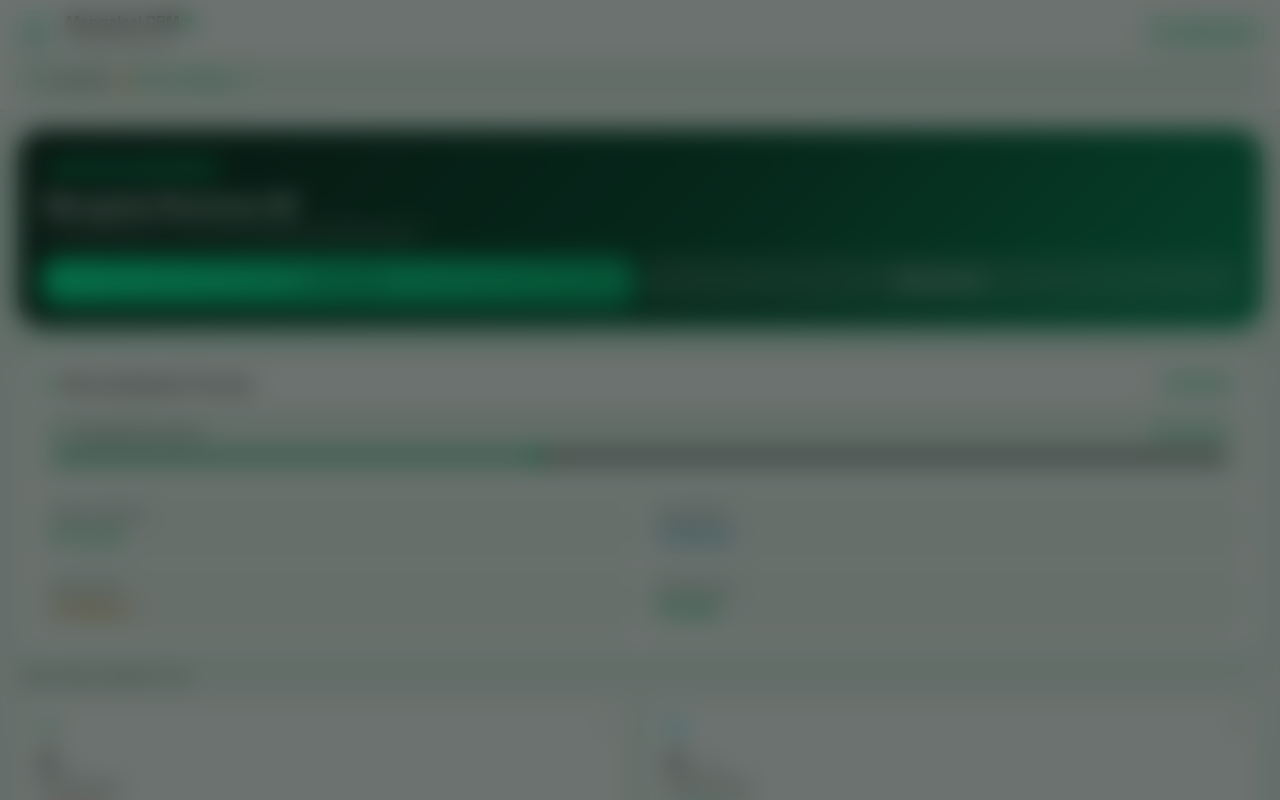
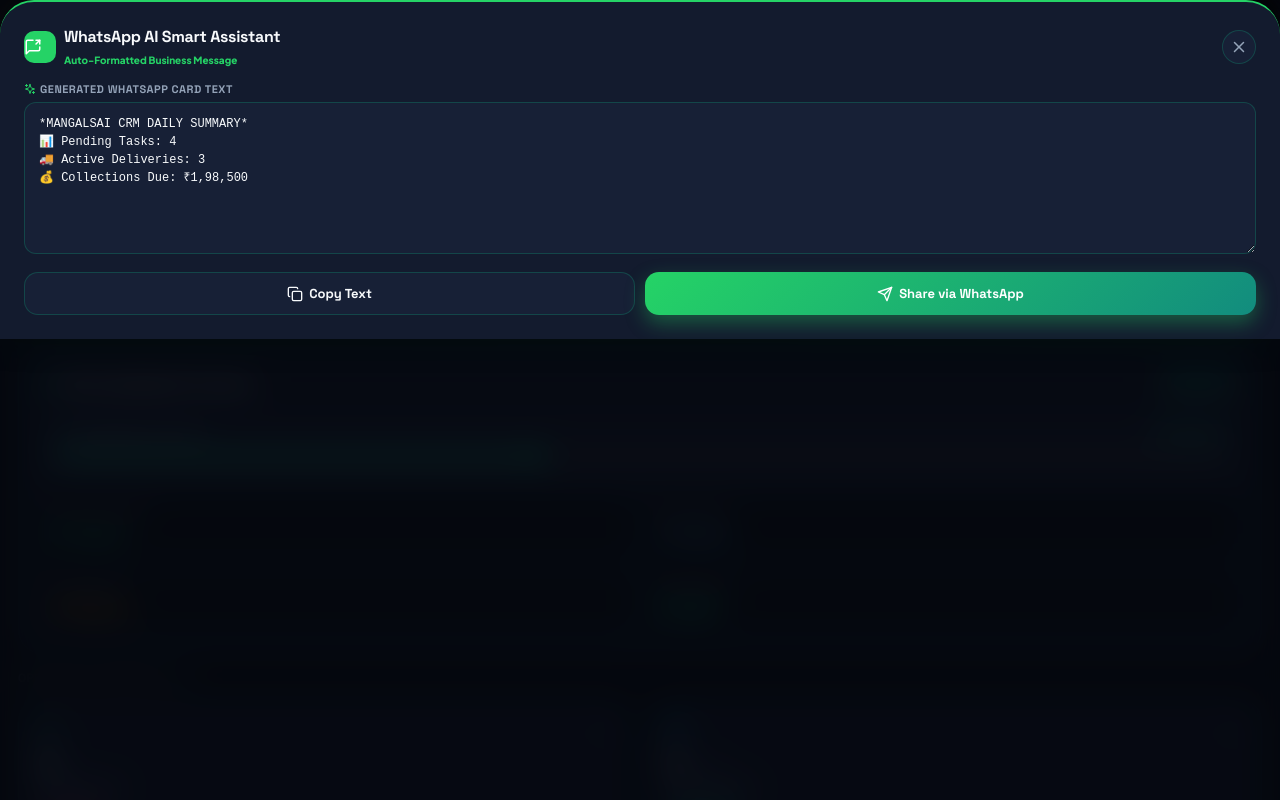
Before and after one commit to AbhishekYM/mangalsai-crm-mobile, a React (Vite) app: page / in a window 1280 px wide. Both pictures are taken after a click on the button "WA Assistant". Shown: the top 800 px of the page. Built offline with nearby package versions, Linux system fonts and the light colour scheme; the HTML template or start-up script is replaced by a standard one.

Commit message:
feat: Ultra-Modern Cyber Dark Theme design system overhaul

```diff
--- a/src/index.css
+++ b/src/index.css
@@ -1,47 +1,47 @@
 /* ==========================================================================
-   APEX CYBER-EMERALD — EXCLUSIVE LIGHT THEME DESIGN SYSTEM
+   APEX CYBER-EMERALD — ULTRA-MODERN DARK THEME DESIGN SYSTEM
    ========================================================================== */
 
 :root {
   --font-display: 'Space Grotesk', sans-serif;
   --font-body: 'Plus Jakarta Sans', sans-serif;
 
-  /* EXCLUSIVE FUTURISTIC PRISTINE CYBER LIGHT THEME */
-  --bg-app: #EAF2F0;
-  --bg-primary: #F2F7F5;
-  --bg-card: #FFFFFF;
-  --bg-card-hover: #EBF5F1;
-  --bg-secondary: #E8F3EE;
+  /* EXCLUSIVE ULTRA-MODERN CYBER DARK THEME */
+  --bg-app: #0B0F17;
+  --bg-primary: #0B0F17;
+  --bg-card: #131B2E;
+  --bg-card-hover: #1A243B;
+  --bg-secondary: #172036;
 
-  --border-color: rgba(0, 180, 115, 0.22);
+  --border-color: rgba(0, 245, 160, 0.18);
   --border-glow: rgba(0, 245, 160, 0.5);
 
-  --text-primary: #06120D;
-  --text-secondary: #2B423A;
-  --text-muted: #5B756C;
+  --text-primary: #F8FAFC;
+  --text-secondary: #94A3B8;
+  --text-muted: #64748B;
 
   /* Signature Cyber-Emerald Accents */
-  --accent-mint: #00B473;
+  --accent-mint: #00F5A0;
   --accent-neon: #00F5A0;
   --accent-cyan: #00D9F6;
-  --accent-gradient: linear-gradient(135deg, #00F5A0 0%, #00B473 60%, #00A3C4 100%);
-  --accent-gradient-glow: linear-gradient(135deg, rgba(0, 245, 160, 0.2) 0%, rgba(0, 180, 115, 0.1) 100%);
+  --accent-gradient: linear-gradient(135deg, #00F5A0 0%, #00B473 60%, #00D9F6 100%);
+  --accent-gradient-glow: linear-gradient(135deg, rgba(0, 245, 160, 0.25) 0%, rgba(0, 217, 246, 0.15) 100%);
 
-  --status-success: #00B473;
-  --status-success-bg: rgba(0, 180, 115, 0.12);
-  --status-warning: #D97706;
-  --status-warning-bg: rgba(217, 119, 6, 0.12);
-  --status-danger: #E11D48;
-  --status-danger-bg: rgba(225, 29, 72, 0.12);
-  --status-info: #0284C7;
-  --status-info-bg: rgba(2, 132, 199, 0.12);
+  --status-success: #00F5A0;
+  --status-success-bg: rgba(0, 245, 160, 0.15);
+  --status-warning: #F59E0B;
+  --status-warning-bg: rgba(245, 158, 11, 0.15);
+  --status-danger: #FF4D6D;
+  --status-danger-bg: rgba(255, 77, 109, 0.15);
+  --status-info: #38BDF8;
+  --status-info-bg: rgba(56, 189, 248, 0.15);
 
-  --header-bg: rgba(255, 255, 255, 0.92);
-  --bottom-nav-bg: rgba(255, 255, 255, 0.94);
+  --header-bg: rgba(11, 15, 23, 0.88);
+  --bottom-nav-bg: rgba(11, 15, 23, 0.90);
 
-  --shadow-sm: 0 4px 14px rgba(0, 180, 115, 0.06);
-  --shadow-md: 0 12px 32px rgba(0, 180, 115, 0.1);
-  --shadow-mint-glow: 0 0 25px rgba(0, 245, 160, 0.35);
+  --shadow-sm: 0 4px 14px rgba(0, 0, 0, 0.3);
+  --shadow-md: 0 12px 32px rgba(0, 0, 0, 0.5);
+  --shadow-mint-glow: 0 0 25px rgba(0, 245, 160, 0.3);
 }
 
 * {
@@ -104,33 +104,35 @@ body {
   padding-bottom: 160px;
 }
 
-.screen-container::-webkit-scrollbar { width: 3px; }
+.screen-container::-webkit-scrollbar { width: 4px; }
 .screen-container::-webkit-scrollbar-track { background: transparent; }
-.screen-container::-webkit-scrollbar-thumb { background: var(--border-color); border-radius: 3px; }
+.screen-container::-webkit-scrollbar-thumb { background: rgba(0, 245, 160, 0.3); border-radius: 4px; }
 
-/* Cards */
+/* Modern Cyber Cards */
 .card {
   background: var(--bg-card);
   border: 1px solid var(--border-color);
   border-radius: 24px;
   padding: 20px;
   margin-bottom: 16px;
-  box-shadow: var(--shadow-md);
-  transition: all 0.25s ease;
+  box-shadow: 0 10px 30px rgba(0, 0, 0, 0.4);
+  transition: all 0.25s cubic-bezier(0.16, 1, 0.3, 1);
   position: relative;
   overflow: hidden;
+  backdrop-filter: blur(12px);
 }
 
 .card:hover {
   border-color: var(--border-glow);
-  box-shadow: var(--shadow-md), var(--shadow-mint-glow);
+  box-shadow: 0 12px 35px rgba(0, 0, 0, 0.5), var(--shadow-mint-glow);
+  transform: translateY(-2px);
 }
 
 .card:active {
   transform: scale(0.985);
 }
 
-/* Badges */
+/* Cyber Badges */
 .badge {
   display: inline-flex;
   align-items: center;
@@ -147,14 +149,15 @@ body {
   flex-shrink: 0;
 }
 
-.badge-mint { background: rgba(0, 180, 115, 0.12); color: var(--accent-mint); border: 1px solid rgba(0, 180, 115, 0.3); }
-.badge-success { background: var(--status-success-bg); color: var(--status-success); border: 1px solid rgba(0, 180, 115, 0.3); }
-.badge-warning { background: var(--status-warning-bg); color: var(--status-warning); border: 1px solid rgba(217, 119, 6, 0.3); }
-.badge-danger { background: var(--status-danger-bg); color: var(--status-danger); border: 1px solid rgba(225, 29, 72, 0.3); }
-.badge-info { background: var(--status-info-bg); color: var(--status-info); border: 1px solid rgba(2, 132, 199, 0.3); }
-.badge-primary { background: rgba(0, 180, 115, 0.12); color: var(--accent-mint); border: 1px solid rgba(0, 180, 115, 0.3); }
+.badge-mint { background: rgba(0, 245, 160, 0.15); color: var(--accent-mint); border: 1px solid rgba(0, 245, 160, 0.35); }
+.badge-success { background: var(--status-success-bg); color: var(--status-success); border: 1px solid rgba(0, 245, 160, 0.35); }
+.badge-warning { background: var(--status-warning-bg); color: var(--status-warning); border: 1px solid rgba(245, 158, 11, 0.35); }
+.badge-danger { background: var(--status-danger-bg); color: var(--status-danger); border: 1px solid rgba(255, 77, 109, 0.35); }
+.badge-info { background: var(--status-info-bg); color: var(--status-info); border: 1px solid rgba(56, 189, 248, 0.35); }
+.badge-primary { background: rgba(0, 245, 160, 0.15); color: var(--accent-mint); border: 1px solid rgba(0, 245, 160, 0.35); }
+.badge-secondary { background: rgba(148, 163, 184, 0.15); color: var(--text-secondary); border: 1px solid rgba(148, 163, 184, 0.3); }
 
-/* Buttons */
+/* Modern Cyber Buttons */
 .btn {
   display: inline-flex;
   align-items: center;
@@ -167,25 +170,31 @@ body {
   font-family: var(--font-display);
   cursor: pointer;
   border: none;
-  transition: all 0.2s ease;
+  transition: all 0.2s cubic-bezier(0.16, 1, 0.3, 1);
   user-select: none;
 }
 
 .btn-primary, .btn-mint {
   background: var(--accent-gradient);
-  color: #FFFFFF;
-  box-shadow: 0 6px 18px rgba(0, 180, 115, 0.35);
+  color: #030E09;
+  box-shadow: 0 6px 20px rgba(0, 245, 160, 0.35);
+  font-weight: 800;
 }
 
 .btn-primary:hover, .btn-mint:hover {
-  box-shadow: 0 8px 22px rgba(0, 180, 115, 0.5);
+  box-shadow: 0 8px 25px rgba(0, 245, 160, 0.55);
   transform: translateY(-1px);
 }
 
 .btn-secondary {
-  background-color: var(--bg-card);
+  background-color: var(--bg-secondary);
   color: var(--text-primary);
   border: 1px solid var(--border-color);
+}
+
+.btn-secondary:hover {
+  border-color: var(--accent-mint);
+  color: var(--accent-mint);
 }
 
 .btn-sm {
@@ -223,12 +232,13 @@ body {
 
 .tab-chip.active {
   background: var(--accent-gradient);
-  color: #FFFFFF;
+  color: #030E09;
   border-color: transparent;
-  box-shadow: 0 4px 15px rgba(0, 180, 115, 0.35);
+  box-shadow: 0 4px 18px rgba(0, 245, 160, 0.4);
+  font-weight: 800;
 }
 
-/* Forms */
+/* Dark Form Controls */
 .form-group { margin-bottom: 14px; }
 .form-label {
   display: block;
@@ -244,7 +254,7 @@ body {
 .form-input, .form-select, .form-textarea {
   width: 100%;
   padding: 12px 14px;
-  background-color: var(--bg-card);
+  background-color: var(--bg-secondary);
   border: 1px solid var(--border-color);
   border-radius: 12px;
   color: var(--text-primary);
@@ -256,19 +266,19 @@ body {
 
 .form-input:focus, .form-select:focus, .form-textarea:focus {
   border-color: var(--accent-mint);
-  box-shadow: 0 0 0 3px rgba(0, 180, 115, 0.18);
+  box-shadow: 0 0 0 3px rgba(0, 245, 160, 0.2);
 }
 
 /* Modals */
 .modal-overlay {
   position: absolute;
   top: 0; left: 0; right: 0; bottom: 0;
-  background: rgba(10, 20, 16, 0.6);
-  backdrop-filter: blur(12px);
+  background: rgba(4, 7, 13, 0.82);
+  backdrop-filter: blur(16px);
   z-index: 300;
   display: flex;
   flex-direction: column;
-  justify-content: flex-end;
+  justify: flex-end;
   animation: fadeIn 0.2s ease;
 }
 
@@ -279,9 +289,10 @@ body {
   padding: 24px;
   max-height: 88%;
   overflow-y: auto;
-  border-top: 1px solid var(--border-color);
-  box-shadow: var(--shadow-md);
+  border-top: 1.5px solid var(--border-color);
+  box-shadow: 0 -15px 40px rgba(0, 0, 0, 0.7);
   animation: slideUp 0.3s cubic-bezier(0.16, 1, 0.3, 1);
+  color: var(--text-primary);
 }
 
 /* Perfect Geometric Circular Close Button */
@@ -307,7 +318,7 @@ body {
 .modal-close-btn:hover {
   background: var(--status-danger-bg);
   color: var(--status-danger);
-  border-color: rgba(225, 29, 72, 0.3);
+  border-color: rgba(255, 77, 109, 0.4);
   transform: scale(1.05);
 }
 
@@ -331,11 +342,11 @@ body {
   border-radius: 50%;
   background-color: var(--accent-mint);
   display: inline-block;
-  box-shadow: 0 0 8px var(--accent-mint);
+  box-shadow: 0 0 10px var(--accent-mint);
   animation: pulseMint 2s infinite ease-in-out;
 }
 
 @keyframes pulseMint {
   0%, 100% { transform: scale(1); opacity: 0.8; }
-  50% { transform: scale(1.3); opacity: 1; }
+  50% { transform: scale(1.35); opacity: 1; }
 }
```
